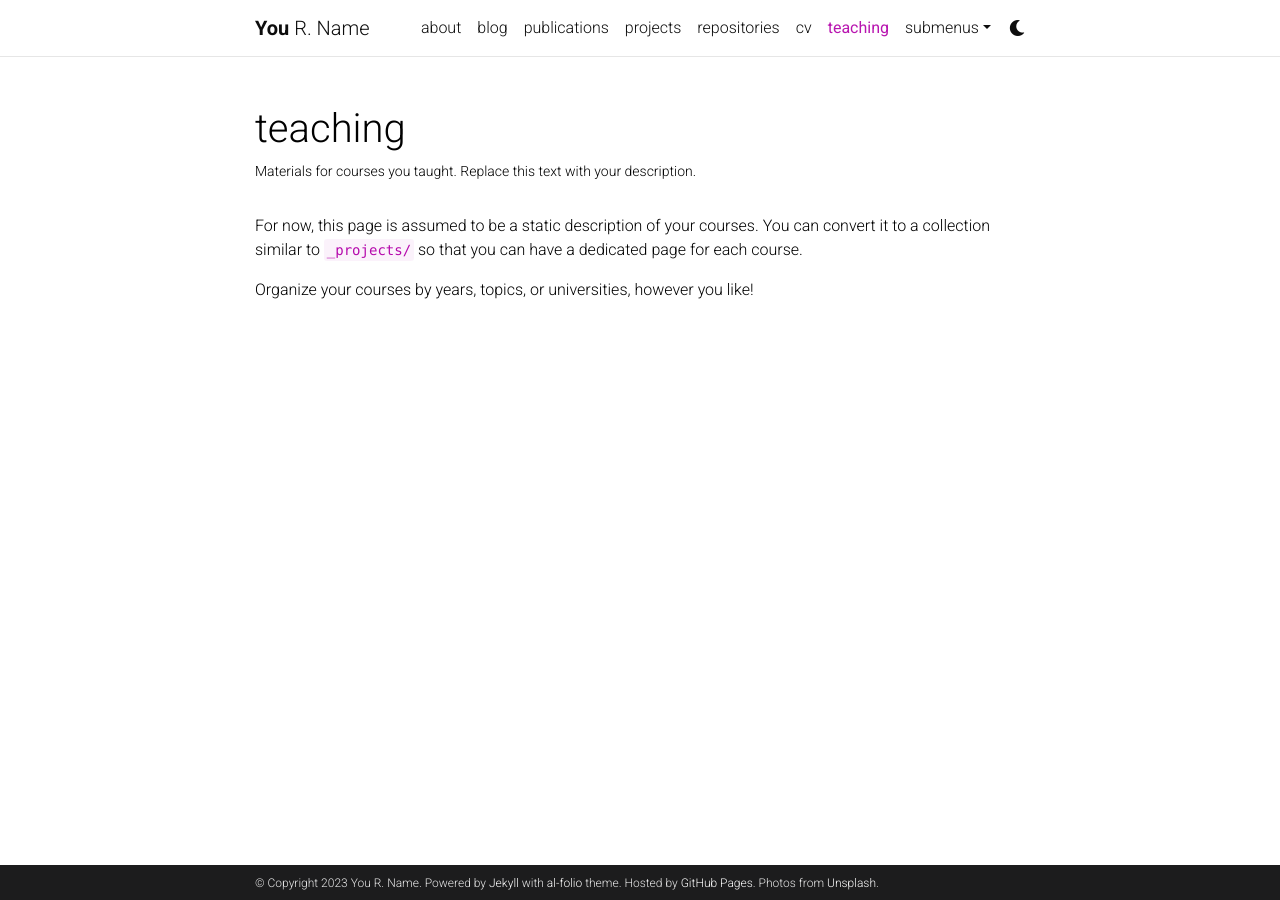
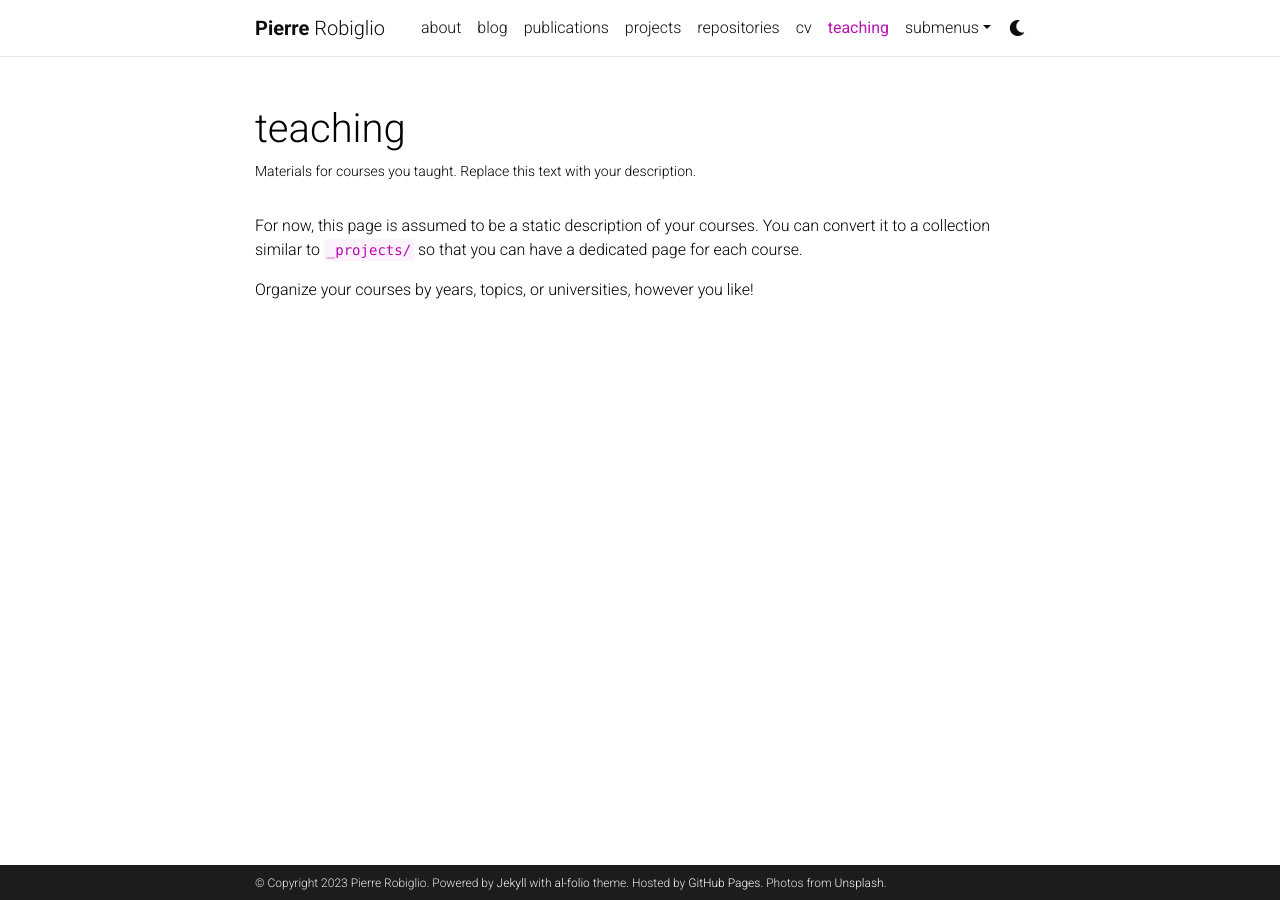
Before and after one commit to pierrerobiglio/pierrerobiglio.github.io, a Jekyll site: the page built from _pages/teaching.md, in a window 1280 px wide. Built offline with Jekyll 4.4.1, drawn with Linux system fonts in a browser that asks for light colours; comment, search, counter and statistics services are not loaded; a style sheet for code colours, icons or effects is not loaded.

Commit message:
Update _config.yml

```diff
--- a/_config.yml
+++ b/_config.yml
@@ -3,10 +3,10 @@
 # -----------------------------------------------------------------------------
 
 title: blank # the website title (if blank, full name will be used instead)
-first_name: You
-middle_name: R.
-last_name: Name
-email: you@example.com
+first_name: Pierre
+middle_name:
+last_name: Robiglio
+email: robigliopierre@gmail.com
 description: > # the ">" symbol means to ignore newlines until "footer_text:"
   A simple, whitespace theme for academics. Based on [*folio](https://github.com/bogoli/-folio) design.
 footer_text: >
@@ -18,8 +18,8 @@
 lang: en # the language of your site (for example: en, fr, cn, ru, etc.)
 icon: ⚛️  # the emoji used as the favicon (alternatively, provide image name in /assets/img/)
 
-url: https://alshedivat.github.io # the base hostname & protocol for your site
-baseurl: /al-folio # the subpath of your site, e.g. /blog/
+url: https://pierrerobiglio.github.io # the base hostname & protocol for your site
+baseurl: # the subpath of your site, e.g. /blog/
 last_updated: false # set to true if you want to display last updated in the footer
 impressum_path:  # set to path to include impressum link in the footer, use the same path as permalink in a page, helps to conform with EU GDPR
 
```
